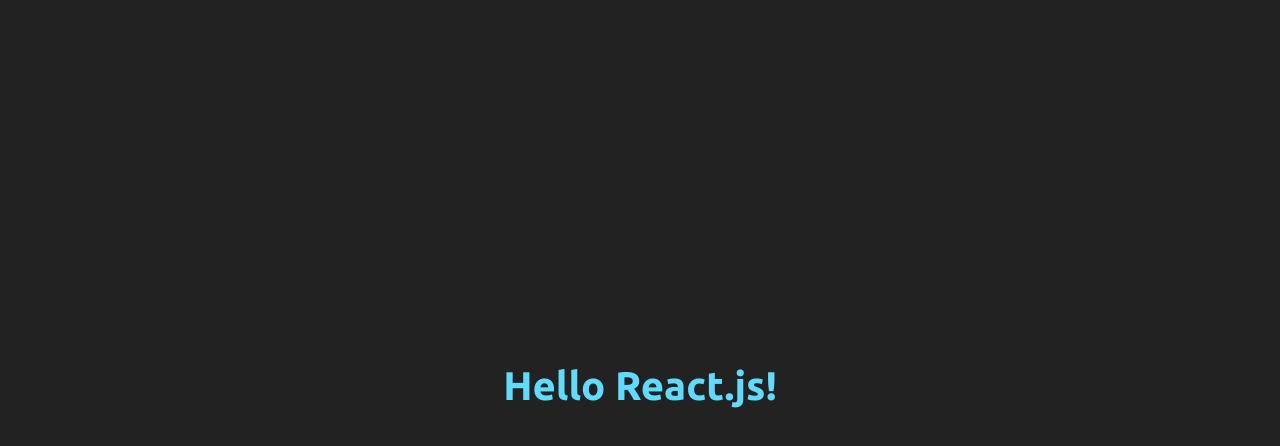
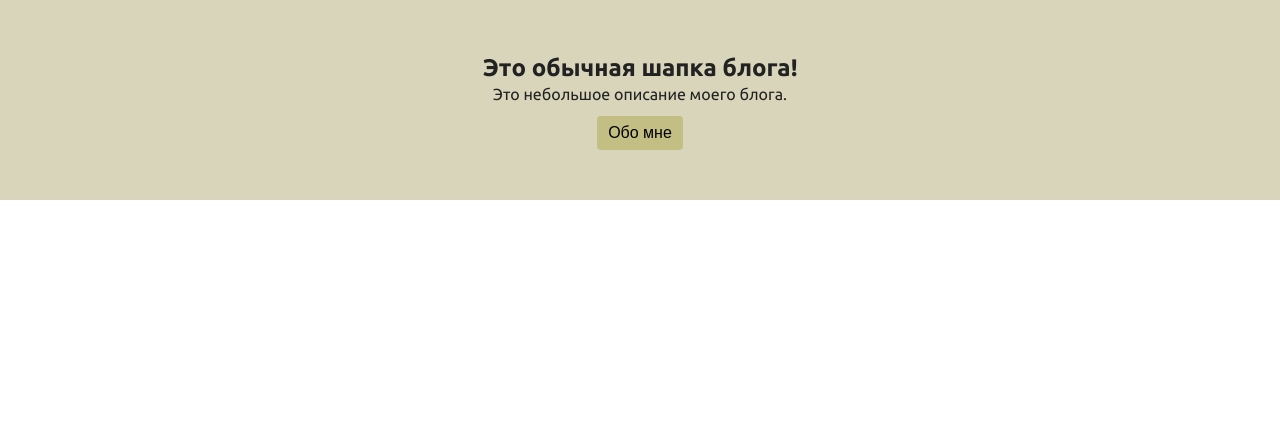
Before and after one commit to bananchik228/react-blog, a React (Create React App) app: page / in a window 1280 px wide. Shown: the top 446 px of the page. Built offline with nearby package versions, Linux system fonts and the light colour scheme.

Commit message:
Создал шапку с названием, описанием и кнопкой

```diff
--- a/src/App.jsx
+++ b/src/App.jsx
@@ -2,9 +2,10 @@
 
 import '@assets/sass/style.scss'
 
+import Header from '@components/header'
+
 export default () => {
-    return <div className="react">
-        <h1>Hello React.js!</h1>
-        <p>This is my react application.</p>
-    </div>
+    return <>
+        <Header />
+    </>
 }
--- a/src/assets/sass/style.scss
+++ b/src/assets/sass/style.scss
@@ -1,47 +1,46 @@
+@font-face {
+    font-family: 'Ubuntu';
+    src: url('../fonts/Ubuntu/Regular.ttf');
+}
+
+@font-face {
+    font-family: 'Ubuntu';
+    font-weight: 500;
+    src: url('../fonts/Ubuntu/Medium.ttf');
+}
+
 @font-face {
     font-family: 'Ubuntu';
     font-weight: bold;
     src: url('../fonts/Ubuntu/Bold.ttf');
 }
 
-$duration: 0.6s;
+body {
+    margin: 0;
+    font-family: 'Ubuntu', sans-serif;
 
-body {
-    height: 100vh;
-    margin: 0;
-    display: flex;
-    align-items: center;
-    justify-content: center;
-    background: #222;
-    font-family: 'Ubuntu';
-    text-align: center;
+    .content {
+        padding: 0 8%;
+    }
 
-    .react {
-        user-select: none;
+    h1, h2, h3, h4, h5, h6 {
+        margin: 3px 0 3px 0;
+    }
 
-        h1 {
-            font-size: 40px;
-            color: #61dafb;
-            transition: $duration;
-            margin: 0;
+    p {
+        margin: 3px 0 3px 0;
+    }
 
-            &:hover {
-                transform: scale(1.1);
-                cursor: pointer;
-            }
+    button {
+        margin-top: 10px;
+        outline: none;
+        border-radius: 4px;
+        border: none;
+        font-size: 16px;
+        padding: 8px 11px;
+
+        &:hover {
+            cursor: pointer;
         }
-
-        h1:hover + p {
-            opacity: 1;
-        }
-
-        p {
-            font-size: 17px;
-            transition: $duration;
-            color: rgb(231, 231, 231);
-            opacity: 0;
-            margin: 5px 0;
-        }
-
     }
 }
--- /dev/null
+++ b/src/components/header/header.scss
@@ -0,0 +1,18 @@
+.header {
+    height: 200px;
+    background: rgb(216, 213, 186);
+    display: flex;
+    flex-direction: column;
+    align-items: center;
+    justify-content: center;
+    text-align: center;
+    color: #222;
+
+    &__button {
+        background: rgb(194, 190, 132);
+
+        &:active {
+            background: rgb(182, 178, 124);
+        }
+    }
+}
--- /dev/null
+++ b/src/components/header/index.jsx
@@ -0,0 +1,13 @@
+import React from 'react'
+
+import './header.scss'
+
+export default () => {
+    return <div className="header">
+        <div className="header__content">
+            <h2>Это обычная шапка блога!</h2>
+            <p>Это небольшое описание моего блога.</p>
+            <button className="header__button">Обо мне</button>
+        </div>
+    </div>
+}
```
